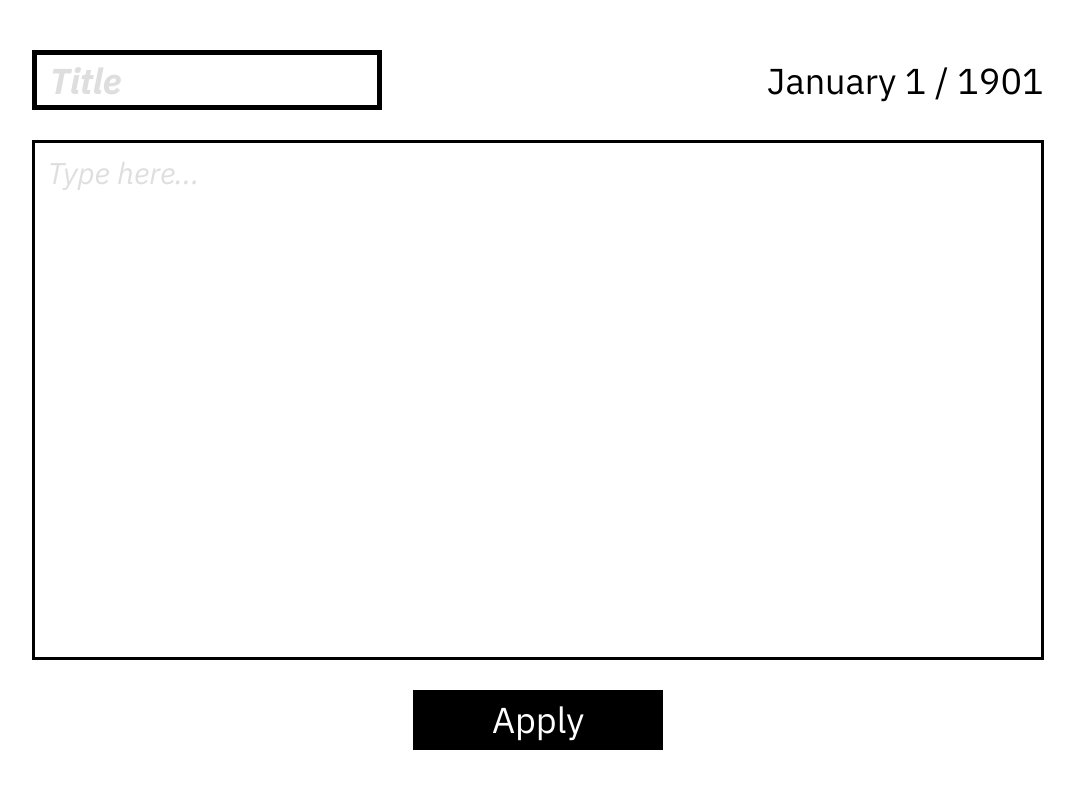
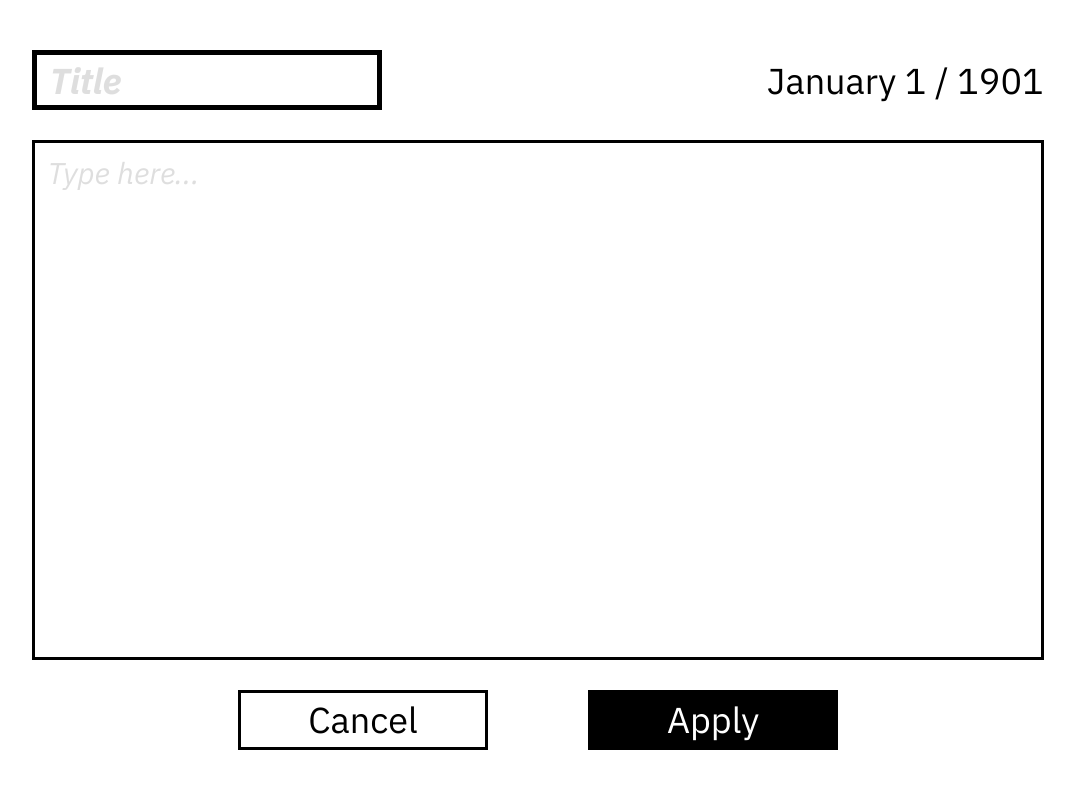
Before and after one commit to AkshachRd/diary, a React (Create React App) app in the folder diary/: page /1/1/1 in a window 1280 px wide. Shown: the top 788 px of the page, without its empty margins (102-1177 px from the left). Built offline with nearby package versions, Linux system fonts and the light colour scheme; the HTML template or start-up script is replaced by a standard one.

Commit message:
Исправлен баг с числом навигацией к Record при нажатии на DayCard. В Record добавлена кнопка возврата к главной странице.

```diff
--- a/diary/src/components/record/Record.css
+++ b/diary/src/components/record/Record.css
@@ -88,8 +88,33 @@ body
     padding: 10px 12px 0 12px;
 }
 
+.record__buttons
+{
+    display: flex;
+    margin-bottom: 50px;
+}
+
+.record__input_cancel
+{
+    display: inline-flex;
+    justify-content: center;
+    align-items: center;
+    background: white;
+    border: 3px solid #000000;
+    width: 250px;
+    height: 60px;
+    text-align: center;
+    font-size: 36px;
+    line-height: 60px;
+    cursor: pointer;
+    margin-right: 100px;
+}
+
 .record__input_submit
 {
+    display: inline-flex;
+    justify-content: center;
+    align-items: center;
     background: black;
     color: white;
     width: 250px;
@@ -97,7 +122,7 @@ body
     text-align: center;
     font-size: 36px;
     line-height: 60px;
-    margin-bottom: 50px;
+    cursor: pointer;
 }
 
 @media (prefers-color-scheme: dark)
@@ -118,6 +143,12 @@ body
         color: white;
     }
 
+    .record__input_cancel
+    {
+        background: #191919;
+        border-color: white;
+    }
+
     .record__input_submit
     {
         background: white;
--- a/diary/src/components/record/Record.tsx
+++ b/diary/src/components/record/Record.tsx
@@ -20,7 +20,7 @@ function Record({ onChange }: RecordProps)
     const [title, titleSet] = useState("");
     const [text, textSet] = useState("");
 
-    const handleRecord = (e: FormEvent) => {
+    const handleSubmit = (e: FormEvent) => {
         e.preventDefault();
         onChange(new Date(yearNum, monthNum, dayNum), title, text);
         navigateToMain();
@@ -28,7 +28,7 @@ function Record({ onChange }: RecordProps)
 
     return (
         <div className="record">
-            <form onSubmit={handleRecord} className="record__container">
+            <form onSubmit={handleSubmit} className="record__container">
                 <div className="record__header">
                     <input
                         type="text"
@@ -46,7 +46,10 @@ function Record({ onChange }: RecordProps)
                     onChange={(e) => textSet(e.target.value)}
                     className="record__input record__input_text"
                 />
-                <input type="submit" value="Apply" className="record__input record__input_submit"/>
+                <div className="record__buttons">
+                    <button className="record__input record__input_cancel" onClick={navigateToMain}>Cancel</button>
+                    <input type="submit" value="Apply" className="record__input record__input_submit"/>
+                </div>
             </form>
         </div>
     );
--- a/diary/src/services/navigate.ts
+++ b/diary/src/services/navigate.ts
@@ -10,7 +10,7 @@ function useNavigateToMain(): () => void
 function useNavigateToRecord(date: Date): () => void
 {
     const navigate = useNavigate();
-    const recordPath = `/${date.getFullYear()}/${date.getMonth() + 1}/${date.getDay()}`;
+    const recordPath = `/${date.getFullYear()}/${date.getMonth() + 1}/${date.getDate()}`;
     return () => navigate(recordPath);
 }
 
```
